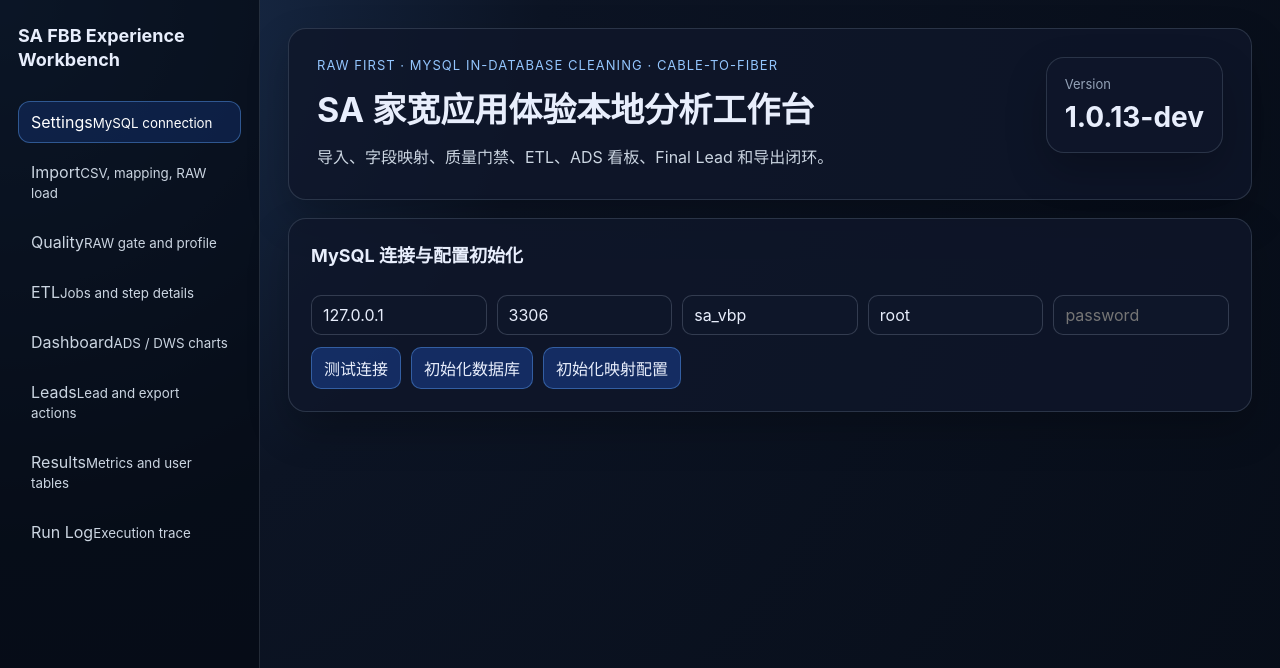
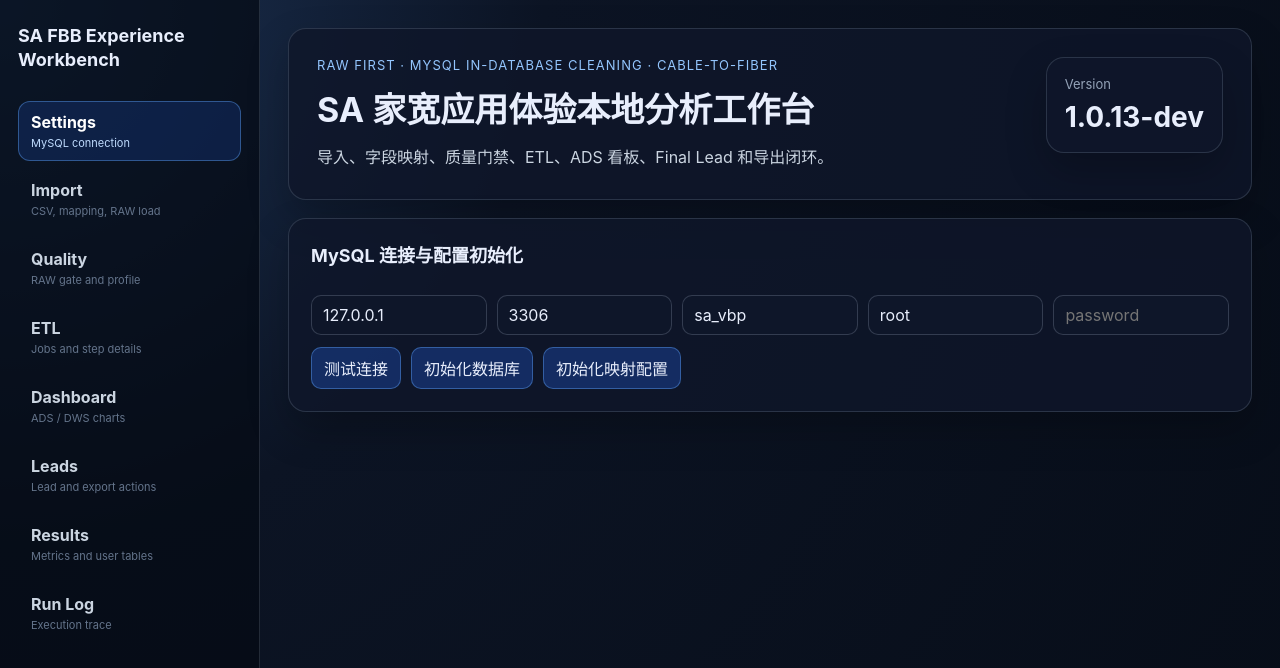
Before and after one commit to zhou-yang-personal/sa-fbb-experience-workbench, a React (Vite) app: page / in a window 1280 px wide. Shown: the top 668 px of the page. Built offline with nearby package versions, Linux system fonts and the light colour scheme.

Commit message:
style: add active workbench navigation styles

```diff
--- a/src/styles.css
+++ b/src/styles.css
@@ -14,9 +14,16 @@ input, select { width: 100%; color: #e8eefc; background: rgba(15, 23, 42, 0.95);
 .app-shell { display: grid; grid-template-columns: 260px 1fr; min-height: 100vh; }
 .sidebar { border-right: 1px solid rgba(148, 163, 184, 0.2); background: rgba(5, 10, 20, 0.72); padding: 24px 18px; }
 .brand { font-size: 18px; font-weight: 700; line-height: 1.35; margin-bottom: 28px; }
-.nav-item { width: 100%; display: block; text-align: left; color: #cbd5e1; background: transparent; border: 1px solid transparent; border-radius: 12px; padding: 10px 12px; margin-bottom: 8px; cursor: default; }
-.nav-item:first-child, .nav-item:hover { border-color: rgba(96, 165, 250, 0.42); background: rgba(37, 99, 235, 0.18); color: #ffffff; }
+.nav-item { width: 100%; display: block; text-align: left; color: #cbd5e1; background: transparent; border: 1px solid transparent; border-radius: 12px; padding: 10px 12px; margin-bottom: 8px; cursor: pointer; }
+.nav-item span { display: block; font-weight: 650; }
+.nav-item small { display: block; margin-top: 4px; color: #64748b; font-size: 11px; line-height: 1.35; }
+.nav-item:hover, .nav-item.is-active { border-color: rgba(96, 165, 250, 0.42); background: rgba(37, 99, 235, 0.18); color: #ffffff; }
+.nav-item.is-active small, .nav-item:hover small { color: #bfdbfe; }
 .content { padding: 28px; }
+.section-shell { margin-top: 18px; }
+.workbench-section-stack { display: grid; gap: 18px; }
+.workbench-section-stack > .panel, .workbench-section-stack > .metric-grid { margin-top: 0; }
+.workbench-section-grid { margin-top: 0; }
 
 .hero-card, .panel, .metric-card, .version-card, .lead-card { border: 1px solid rgba(148, 163, 184, 0.22); background: rgba(15, 23, 42, 0.82); border-radius: 18px; box-shadow: 0 18px 40px rgba(0, 0, 0, 0.22); }
 .hero-card { display: flex; justify-content: space-between; gap: 24px; padding: 28px; }
```
